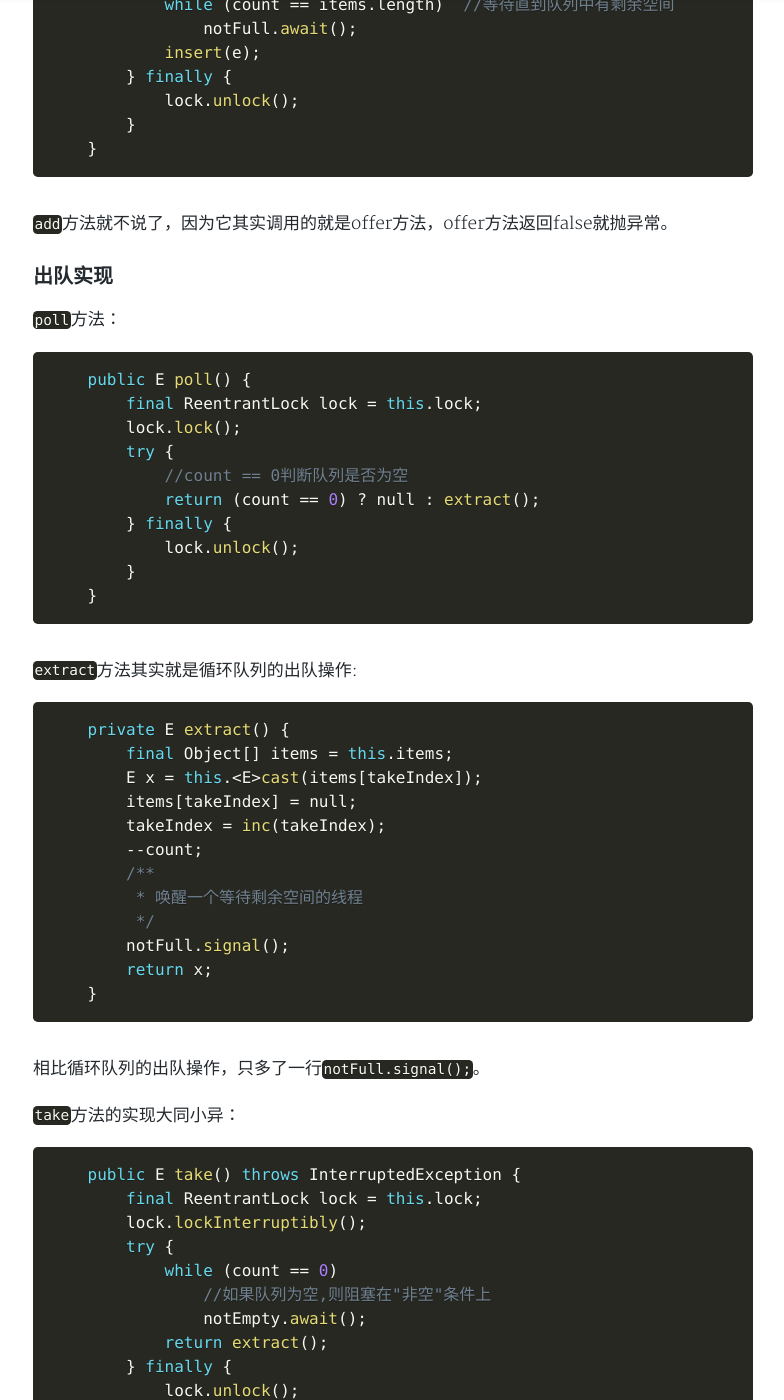
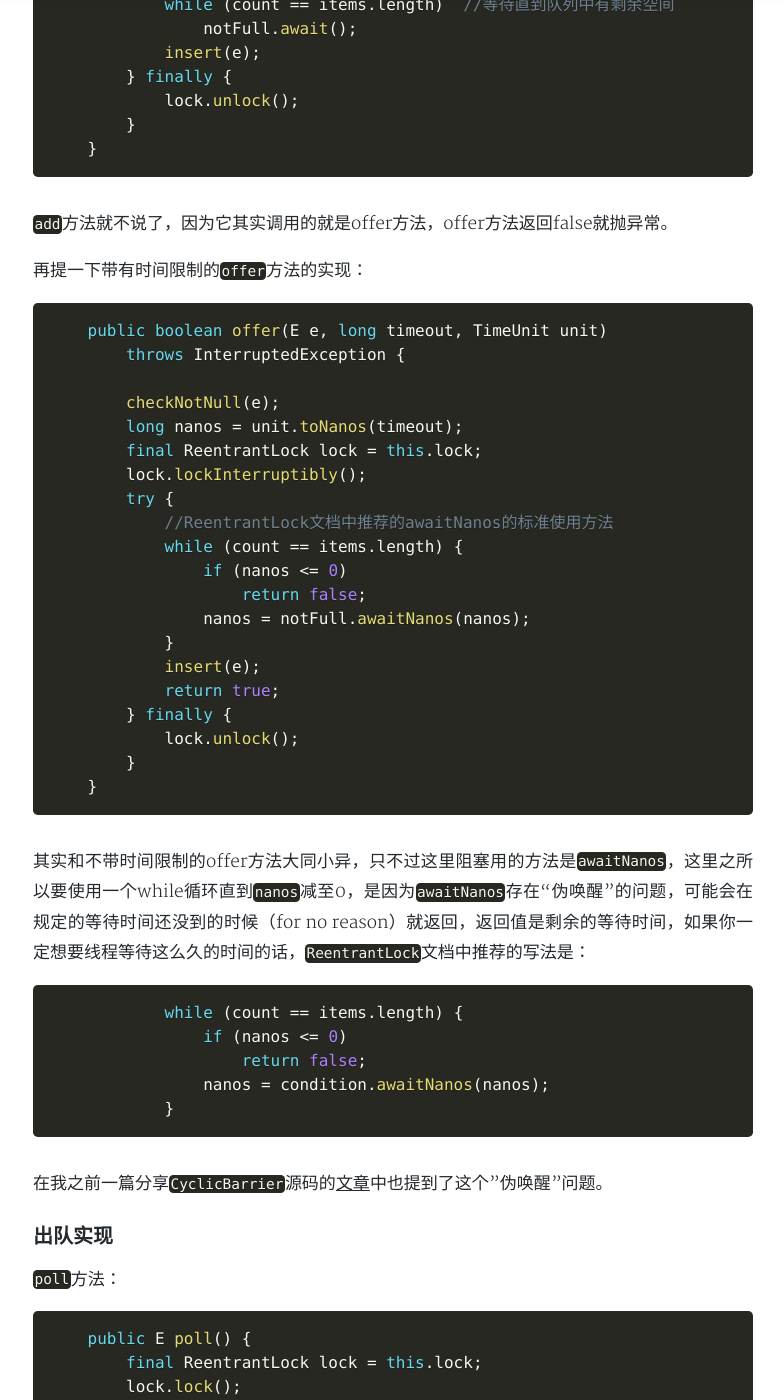
Before and after one commit to DQinYuan/dqinyuan.github.io, a Jekyll site: the page built from _posts/2018-12-30-arrayblockingqueue.md, in a window 1280 px wide and 1400 px high, scrolled down 7016 px. Shown: the whole window, without its empty margins (247-1031 px from the left). Built offline with Jekyll 4.4.1, drawn with Linux system fonts in a browser that asks for light colours; nearby versions of some CDN libraries; comment, search, counter and statistics services are not loaded; a style sheet for code colours, icons or effects is not loaded; some of the changed text lies outside the part shown.

Commit message:
arrayblockingQueue

````diff
--- a/_posts/2018-12-30-arrayblockingqueue.md
+++ b/_posts/2018-12-30-arrayblockingqueue.md
@@ -226,6 +226,43 @@ public class SimpleRoundQueue<T> {
 
 `add`方法就不说了，因为它其实调用的就是offer方法，offer方法返回false就抛异常。
 
+再提一下带有时间限制的`offer`方法的实现：
+
+```java
+    public boolean offer(E e, long timeout, TimeUnit unit)
+        throws InterruptedException {
+
+        checkNotNull(e);
+        long nanos = unit.toNanos(timeout);
+        final ReentrantLock lock = this.lock;
+        lock.lockInterruptibly();
+        try {
+            //ReentrantLock文档中推荐的awaitNanos的标准使用方法
+            while (count == items.length) {
+                if (nanos <= 0)
+                    return false;
+                nanos = notFull.awaitNanos(nanos);
+            }
+            insert(e);
+            return true;
+        } finally {
+            lock.unlock();
+        }
+    }
+```
+
+其实和不带时间限制的offer方法大同小异，只不过这里阻塞用的方法是`awaitNanos`，这里之所以要使用一个while循环直到`nanos`减至0，是因为`awaitNanos`存在“伪唤醒”的问题，可能会在规定的等待时间还没到的时候（for no reason）就返回，返回值是剩余的等待时间，如果你一定想要线程等待这么久的时间的话，`ReentrantLock`文档中推荐的写法是：
+
+```java
+            while (count == items.length) {
+                if (nanos <= 0)
+                    return false;
+                nanos = condition.awaitNanos(nanos);
+            }
+```
+
+在我之前一篇分享`CyclicBarrier`源码的[文章](https://www.dqyuan.top/2018/12/25/cyclicbarrier.html)中也提到了这个"伪唤醒"问题。
+
 ### 出队实现
 
 `poll`方法：
@@ -283,3 +320,5 @@ public class SimpleRoundQueue<T> {
 ---
 
 `ArrayBlockingQueue`的实现非常简单，但是却涉及到“循环队列”以及“生产者消费者”问题两个基础知识点，有的时候面试官会让你手写，所以个类的代码最好能够记住，之前我只顾着研究juc中比较复杂的类了，结果面试官让写这个简单的类，反而没写出来，很尴尬。
+
+另外，`ArrayBlockingQueue`也是学习`ReentrantLock`使用方法的好材料。
````
